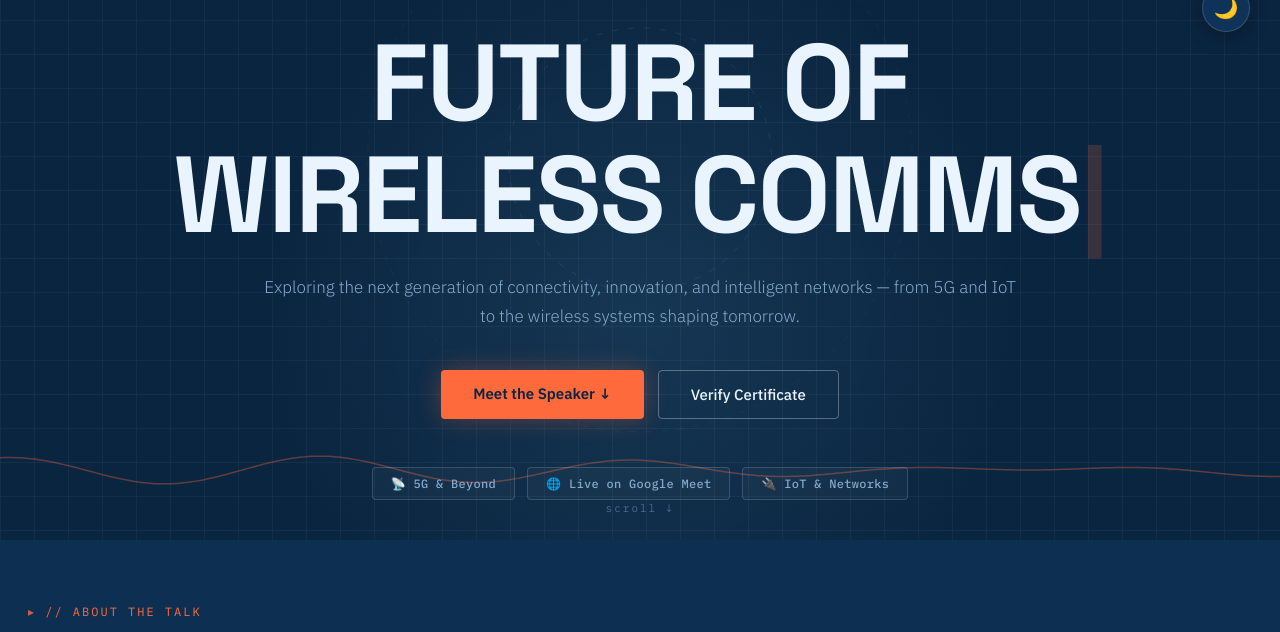
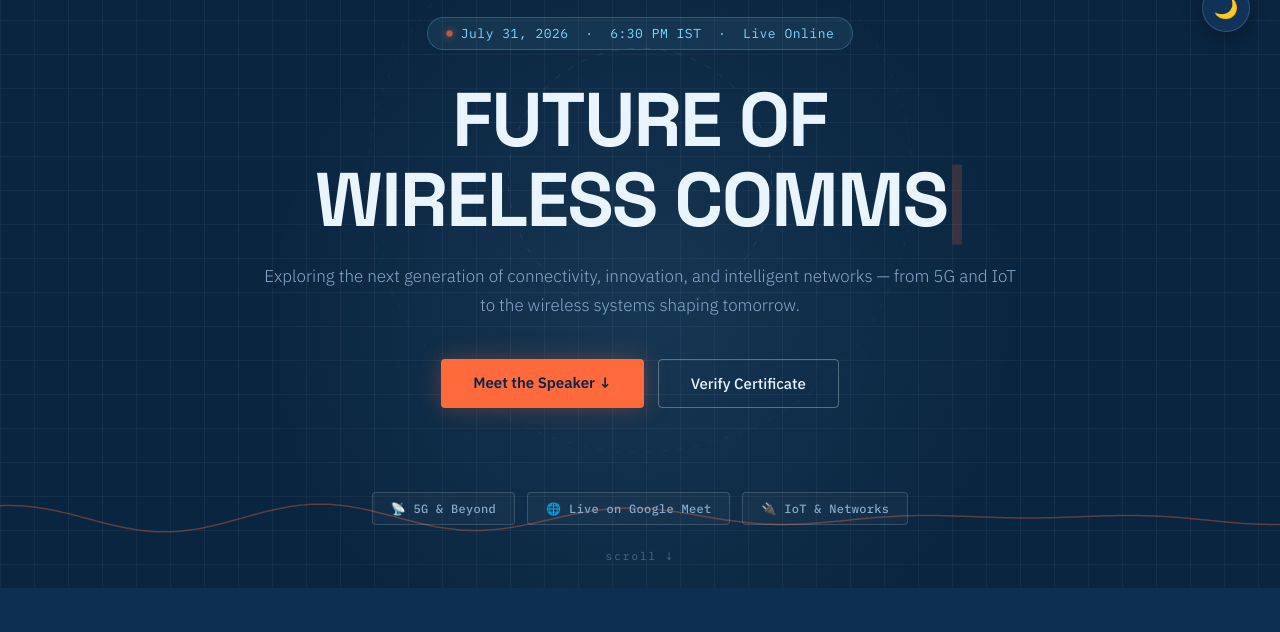
Before and after one commit to RDasBoom/IEEEHITSBCertificateVerfication, a plain HTML site: page index.html in a window 1280 px wide. Shown: the part 116-748 px from the top of the page. Drawn offline with Linux system fonts and the light colour scheme.

Commit message:
Deployment

```diff
--- a/script.js
+++ b/script.js
@@ -262,7 +262,7 @@
 
 // ── FOOTER TYPING ON SCROLL ──────────────────────────
 const footerEl = document.getElementById("footer-typed");
-const footerText = "Wireless Talk";
+const footerText = "WirelessTalk";
 let footerTyped = false;
 
 function typeFooter() {
--- a/style.css
+++ b/style.css
@@ -106,10 +106,10 @@
 
 /* ── HERO ───────────────────────────────────────────── */
 #hero {
-  position: relative; min-height: 82vh;
+  position: relative; min-height: 88vh;
   display: flex; flex-direction: column;
   align-items: center; justify-content: center;
-  text-align: center; padding: 60px 40px 20px;
+  text-align: center; padding: 130px 40px 60px;
   overflow: hidden;
 }
 
@@ -213,6 +213,7 @@
 .hero-stats {
   position: relative; z-index: 2;
   display: flex; gap: 12px; justify-content: center; flex-wrap: wrap;
+  margin-top: 36px;
 }
 .stat-pill {
   font-family: var(--font-m); font-size: 12px; font-weight: 500;
@@ -750,7 +751,7 @@
 width:100%;
 max-width:700px;
 }
-.hero-title{font-size:clamp(64px,9vw,108px);}
+.hero-title{font-size:clamp(40px,6vw,76px);}
 .hero-sub{max-width:760px;}
 .speaker-card{
 display:grid;
```
Also changed, not shown: 1 other file.
